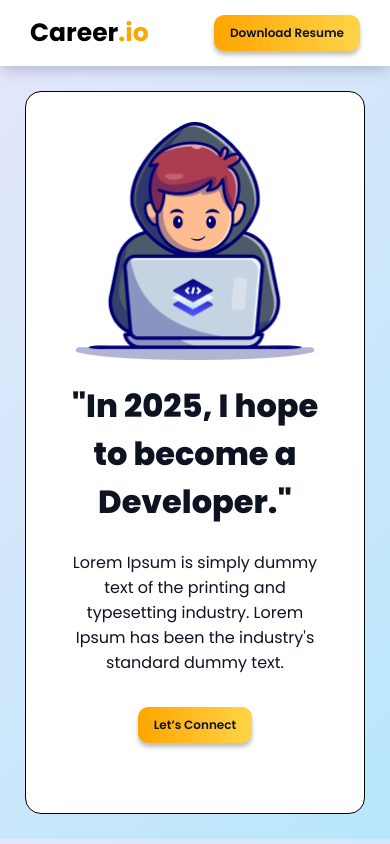
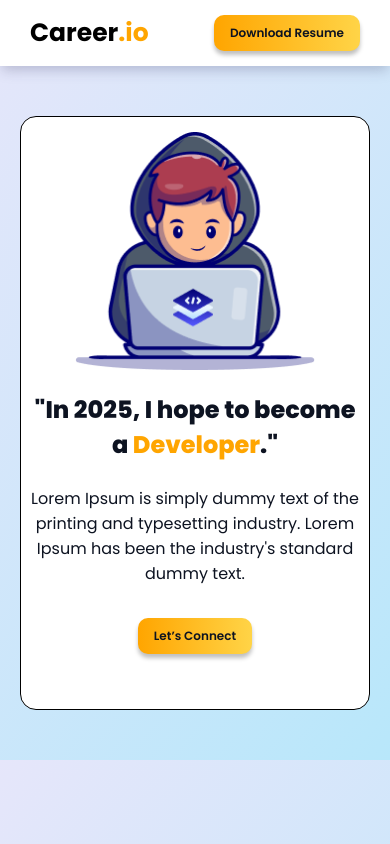
Before and after one commit to Ashik756/Mission-2025, a plain HTML site: page index.html in a window 390 px wide. Drawn offline with Linux system fonts and the light colour scheme; a web font is replaced by a local one.

Commit message:
Add files via upload

```diff
--- a/index.html
+++ b/index.html
@@ -27,7 +27,7 @@
             <img src="./assets/hero-developer.png" alt="developer img">
         </div>
         <div id="hero-section-text">
-            <h1>"In 2025, I hope to become a Developer."</h1>
+            <h1>"In 2025, I hope to become a <span> Developer</span>."</h1>
             <p>Lorem Ipsum is simply dummy text of the printing and typesetting industry. Lorem Ipsum has been the industry's standard
             dummy text.</p>
             <button >Let’s Connect</button>
--- a/respnsive.css
+++ b/respnsive.css
@@ -38,7 +38,16 @@
         font-size: 12px;
     }
     #hero-section {
-        margin: 25px;
-        padding: 30px 40px;
+        margin: 50px 20px;
+        padding: 15px 10px;
+    }
+    #hero-section-img{
+        margin-bottom: 20px;
+        height: 240px;
+        width: 240px;
+    }
+    #hero-section-text h1{
+        font-size: 24px;
+        margin-bottom: 24px;
     }
 }
```
